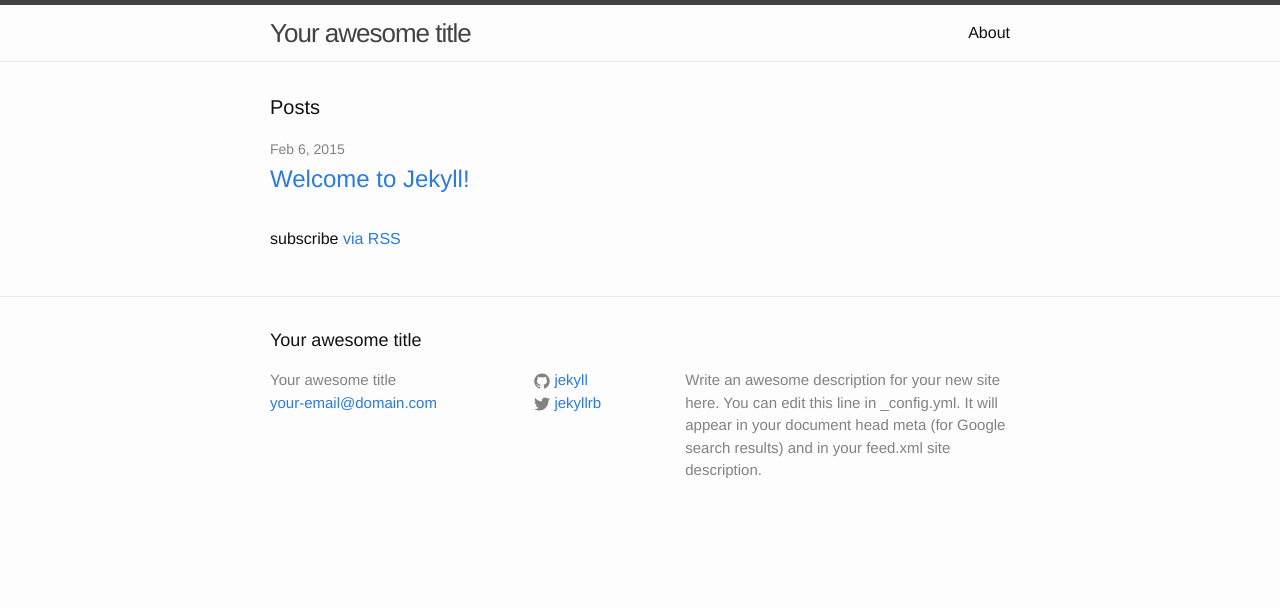
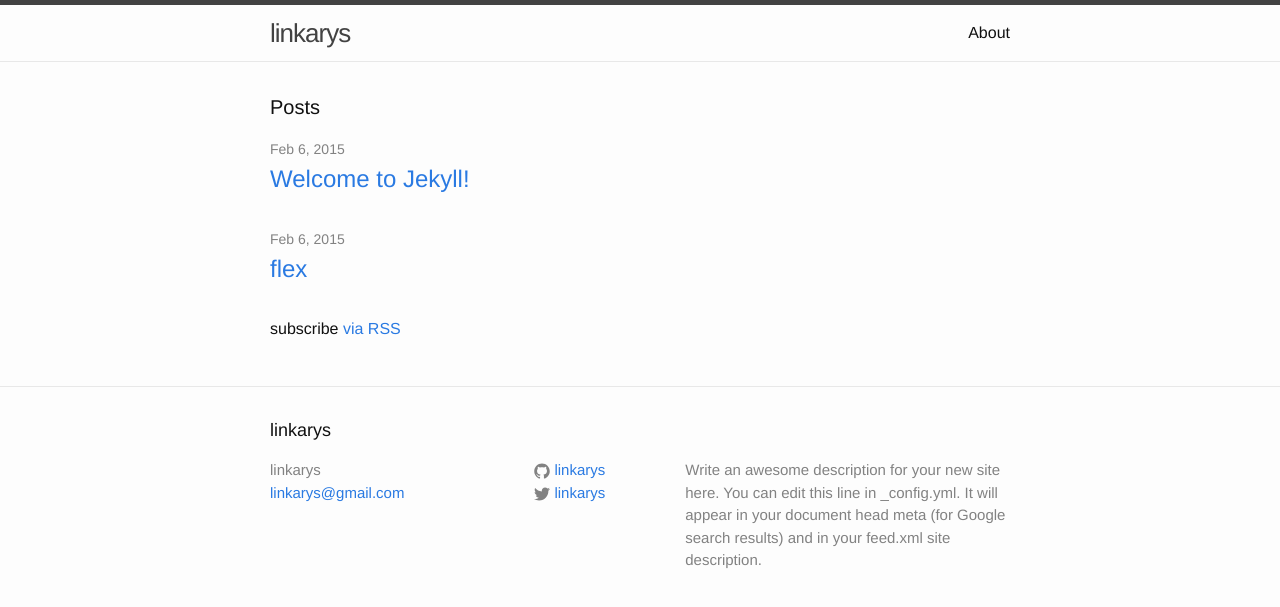
Before and after one commit to linkarys/linkarys.github.io, a Jekyll site: the page built from index.html, in a window 1280 px wide. Shown: the top 607 px of the page. Built offline with Jekyll 4.4.1, drawn with Linux system fonts in a browser that asks for light colours.

Commit message:
add post flex

```diff
--- a/_config.yml
+++ b/_config.yml
@@ -1,14 +1,14 @@
 # Site settings
-title: Your awesome title
-email: your-email@domain.com
+title: linkarys
+email: linkarys@gmail.com
 description: > # this means to ignore newlines until "baseurl:"
   Write an awesome description for your new site here. You can edit this
   line in _config.yml. It will appear in your document head meta (for
   Google search results) and in your feed.xml site description.
-baseurl: "" # the subpath of your site, e.g. /blog/
-url: "http://yourdomain.com" # the base hostname & protocol for your site
-twitter_username: jekyllrb
-github_username:  jekyll
+baseurl: "http://linkarys.github.io/" # the subpath of your site, e.g. /blog/
+url: "http://linkarys.github.io/" # the base hostname & protocol for your site
+twitter_username: linkarys
+github_username:  linkarys
 
 # Build settings
 markdown: kramdown
```
Also changed, not shown: _posts/2015-02-06-flex.md (added, +111 -0 lines), 1 other file.
